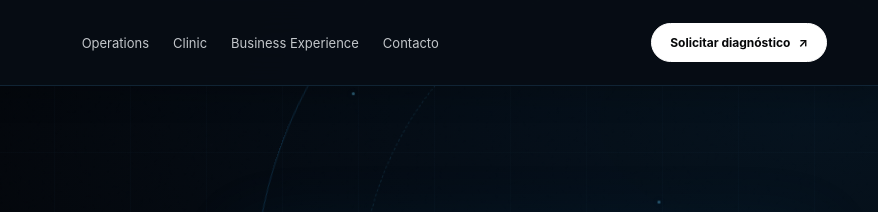
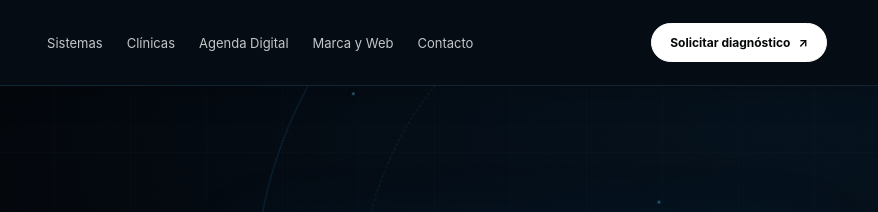
Before and after one commit to vizualpublicidad/vizualmx-web, a plain HTML site: page index.html in a window 1280 px wide. Shown: the top 212 px of the page, 402-1280 px from the left. Drawn offline with Linux system fonts and the light colour scheme.

Commit message:
Clarify navigation labels and add Agenda Digital

```diff
--- a/index.html
+++ b/index.html
@@ -40,9 +40,10 @@
 <button class="menu-toggle" type="button" aria-expanded="false" aria-controls="main-nav" hidden><span class="menu-label">Menú</span><span class="menu-lines" aria-hidden="true"></span>
 </button>
 <nav class="nav" id="main-nav" aria-label="Principal">
-<a href="/operaciones"><span>Operations</span><small class="nav-description">Sistemas para tu empresa</small></a>
-<a href="/sistema-para-clinicas"><span>Clinic</span><small class="nav-description">App para pacientes + dashboard</small></a>
-<a href="/business-experience"><span>Business Experience</span><small class="nav-description">Marca, web e infraestructura</small></a>
+<a href="/operaciones"><span>Sistemas</span><small class="nav-description">Sistemas para tu empresa</small></a>
+<a href="/sistema-para-clinicas"><span>Clínicas</span><small class="nav-description">App para pacientes + dashboard</small></a>
+<a href="/agenda-demo-clinica"><span>Agenda Digital</span><small class="nav-description">Agenda personalizada sin mensualidades</small></a>
+<a href="/business-experience"><span>Marca y Web</span><small class="nav-description">Branding, web y presencia digital</small></a>
 <a href="/contacto"><span>Contacto</span><small class="nav-description">Hablemos de tu proyecto</small></a>
 <a class="nav-diagnosis" href="/contacto">Solicitar diagnóstico <span aria-hidden="true">↗</span></a>
 </nav>
```
